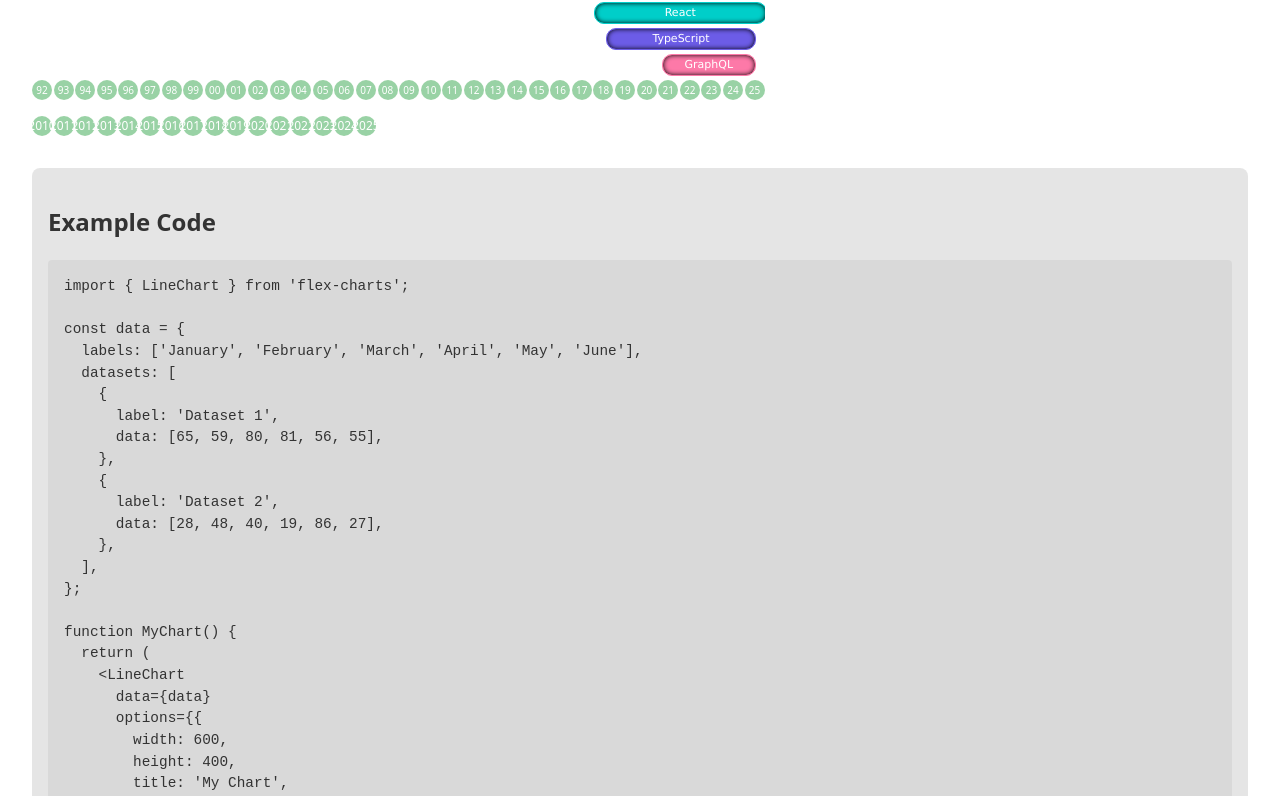
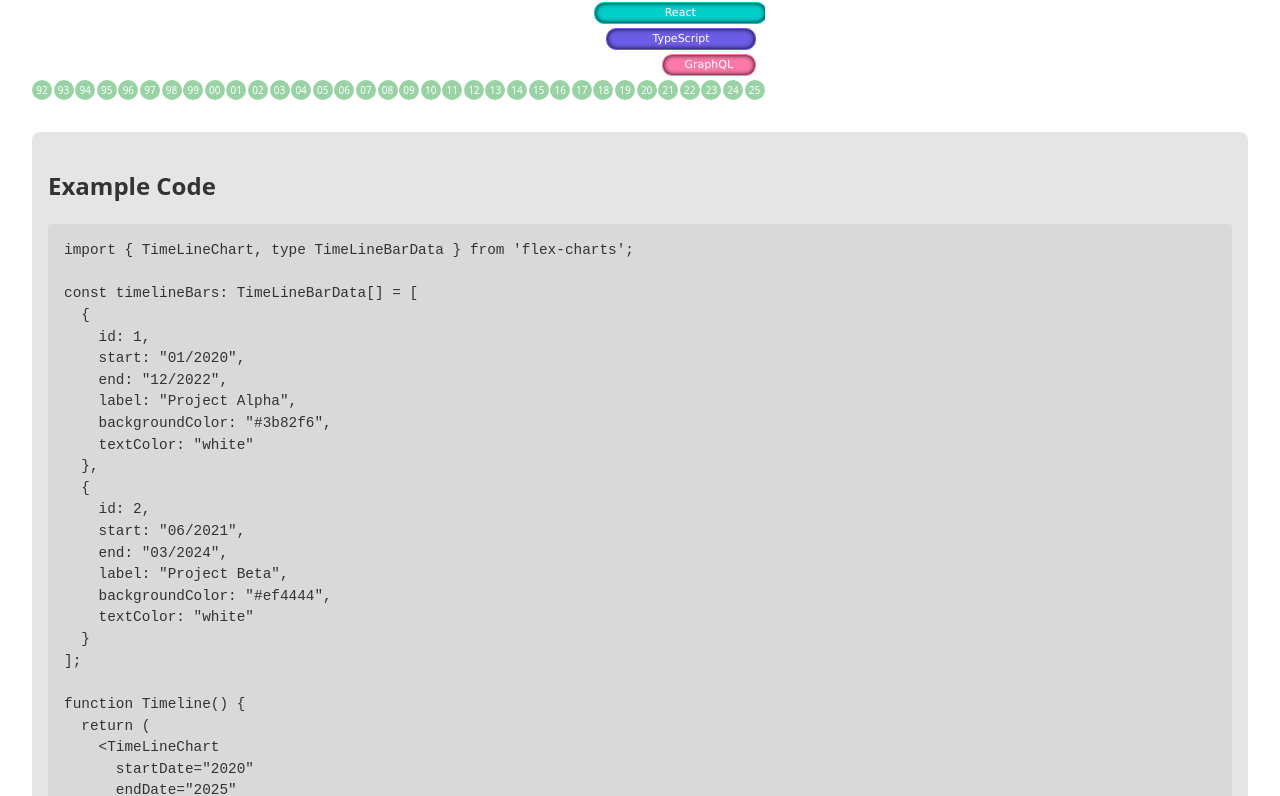
Before and after one commit to terotests/FlexCharts, a React (Vite) app in the folder flex-charts/: page / in a window 1280 px wide. Shown: the part 431-1227 px from the top of the page. Built offline with nearby package versions, Linux system fonts and the light colour scheme.

Commit message:
github actions

```diff
--- a/flex-charts/src/App.tsx
+++ b/flex-charts/src/App.tsx
@@ -1,42 +1,16 @@
-import { useState } from "react";
-import { LineChart, useChartTheme, type ChartData } from "./lib";
+import { useChartTheme } from "./lib";
 import "./App.css";
 
-import { DateRange, type BarData } from "./lib/components/DateRange";
+import {
+  TimeLineChart,
+  type TimeLineBarData,
+} from "./lib/components/TimeLineChart";
 
 function App() {
   const { theme, toggleTheme } = useChartTheme();
-  const [chartType, setChartType] = useState<"line" | "bar">("line");
 
-  // Example data
-  const data: ChartData = {
-    labels: ["January", "February", "March", "April", "May", "June"],
-    datasets: [
-      {
-        label: "Dataset 1",
-        data: [65, 59, 80, 81, 56, 55],
-        color: theme.colors.primary[0],
-      },
-      {
-        label: "Dataset 2",
-        data: [28, 48, 40, 19, 86, 27],
-        color: theme.colors.primary[1],
-      },
-    ],
-  };
-
-  const chartOptions = {
-    width: 600,
-    height: 400,
-    title: "FlexCharts Example",
-    legend: {
-      show: true,
-      position: "top" as const,
-    },
-  };
-
-  // Custom bar data for the first DateRange with colors
-  const customBars: BarData[] = [
+  // Custom bar data for the first TimeLineChart with colors
+  const customBars: TimeLineBarData[] = [
     {
       id: 1,
       start: "05/1992",
@@ -160,26 +134,12 @@ function App() {
           <button onClick={toggleTheme}>
             Switch to {theme.mode === "light" ? "Dark" : "Light"} Mode
           </button>
-          <div className="chart-type-selector">
-            <button
-              onClick={() => setChartType("line")}
-              className={chartType === "line" ? "active" : ""}
-            >
-              Line Chart
-            </button>
-            <button
-              onClick={() => setChartType("bar")}
-              className={chartType === "bar" ? "active" : ""}
-            >
-              Bar Chart
-            </button>
-          </div>
         </div>
       </header>
 
       <main>
         <div className="chart-container">
-          <DateRange
+          <TimeLineChart
             startDate="1992"
             endDate="12/2025"
             interval="Y"
@@ -189,41 +149,43 @@ function App() {
             bars={customBars}
             renderTitle={(time) => `${time.value.toString().slice(2, 4)}`}
           />
-
-          <DateRange startDate="2010" endDate="12/2025" interval="Y" key="2" />
         </div>
 
         <div className="code-example">
           <h2>Example Code</h2>
           <pre>
             <code>
-              {`import { ${
-                chartType === "line" ? "LineChart" : "BarChart"
-              } } from 'flex-charts';
+              {`import { TimeLineChart, type TimeLineBarData } from 'flex-charts';
 
-const data = {
-  labels: ['January', 'February', 'March', 'April', 'May', 'June'],
-  datasets: [
-    {
-      label: 'Dataset 1',
-      data: [65, 59, 80, 81, 56, 55],
-    },
-    {
-      label: 'Dataset 2',
-      data: [28, 48, 40, 19, 86, 27],
-    },
-  ],
-};
+const timelineBars: TimeLineBarData[] = [
+  {
+    id: 1,
+    start: "01/2020",
+    end: "12/2022",
+    label: "Project Alpha",
+    backgroundColor: "#3b82f6",
+    textColor: "white"
+  },
+  {
+    id: 2,
+    start: "06/2021",
+    end: "03/2024",
+    label: "Project Beta",
+    backgroundColor: "#ef4444",
+    textColor: "white"
+  }
+];
 
-function MyChart() {
+function Timeline() {
   return (
-    <${chartType === "line" ? "LineChart" : "BarChart"}
-      data={data}
-      options={{
-        width: 600,
-        height: 400,
-        title: 'My Chart',
-      }}
+    <TimeLineChart
+      startDate="2020"
+      endDate="2025"
+      interval="Y"
+      width="800px"
+      labelFontSize="12px"
+      bars={timelineBars}
+      renderTitle={(time) => \`'\${time.value.toString().slice(2, 4)}\`}
     />
   );
 }`}
--- a/flex-charts/src/lib/components/DateRange.tsx
+++ b/flex-charts/src/lib/components/TimeLineChart.tsx
@@ -7,10 +7,10 @@ import {
   type TTimeIntervalType,
 } from "../time";
 
-import "./DateRange.css"; // Assuming you have a CSS file for styling
+import "./TimeLineChart.css"; // Assuming you have a CSS file for styling
 
 // Type definitions for the bar data
-export interface BarData {
+export interface TimeLineBarData {
   id?: string | number;
   start: string;
   end: string;
@@ -20,7 +20,7 @@ export interface BarData {
   textColor?: string;
 }
 
-const Bar = (props: {
+const TimeLineBar = (props: {
   start: string;
   end: string;
   renderTitle?: (time: TTimeIntervalType) => string;
@@ -90,14 +90,14 @@ const Bar = (props: {
   );
 };
 
-export const DateRange = (props: {
+export const TimeLineChart = (props: {
   startDate: string;
   endDate: string;
   width?: string;
   labelFontSize?: string;
   renderTitle?: (time: TTimeInterval) => string;
   interval: TTimeIntervalType;
-  bars?: BarData[];
+  bars?: TimeLineBarData[];
 }) => {
   const { startDate, endDate, interval, bars } = props;
   const start = useMemo(() => parseTimeString(startDate), [startDate]);
@@ -150,8 +150,9 @@ export const DateRange = (props: {
             overflow: "hidden",
           }}
         >
+          {" "}
           {barData.map((bar) => (
-            <Bar
+            <TimeLineBar
               key={bar.id || `${bar.start}-${bar.end}-${bar.label}`}
               start={bar.start}
               end={bar.end}
@@ -161,7 +162,7 @@ export const DateRange = (props: {
               range={{ start: props.startDate, end: props.endDate }}
             >
               {bar.label}
-            </Bar>
+            </TimeLineBar>
           ))}
           <div
             className="time-slots"
--- a/flex-charts/src/lib/index.ts
+++ b/flex-charts/src/lib/index.ts
@@ -7,6 +7,10 @@
 
 // Components
 export { LineChart } from "./components/LineChart";
+export {
+  TimeLineChart,
+  type TimeLineBarData,
+} from "./components/TimeLineChart";
 
 // Utilities
 export { useChartTheme } from "./hooks/useChartTheme";
--- a/flex-charts/vite.config.ts
+++ b/flex-charts/vite.config.ts
@@ -1,22 +1,23 @@
-import { defineConfig } from 'vite'
-import react from '@vitejs/plugin-react'
-import { resolve } from 'path'
+import { defineConfig } from "vite";
+import react from "@vitejs/plugin-react";
+import { resolve } from "path";
 
 // https://vite.dev/config/
 export default defineConfig({
   plugins: [react()],
+  base: process.env.NODE_ENV === "production" ? "/FlexCharts/" : "/",
   resolve: {
     alias: {
       // This allows importing from 'lib' in the playground
-      './lib': resolve(__dirname, './src/lib')
-    }
+      "./lib": resolve(__dirname, "./src/lib"),
+    },
   },
   server: {
     port: 3000,
-    open: true
+    open: true,
   },
   build: {
-    outDir: 'playground-dist',
-    reportCompressedSize: true
-  }
-})
+    outDir: "dist",
+    reportCompressedSize: true,
+  },
+});
```
Also changed, not shown: flex-charts/src/lib/components/TimeLineChart.css (renamed from flex-charts/src/lib/components/DateRange.css), 1 other file (tests, documents, lock files or other folders).
